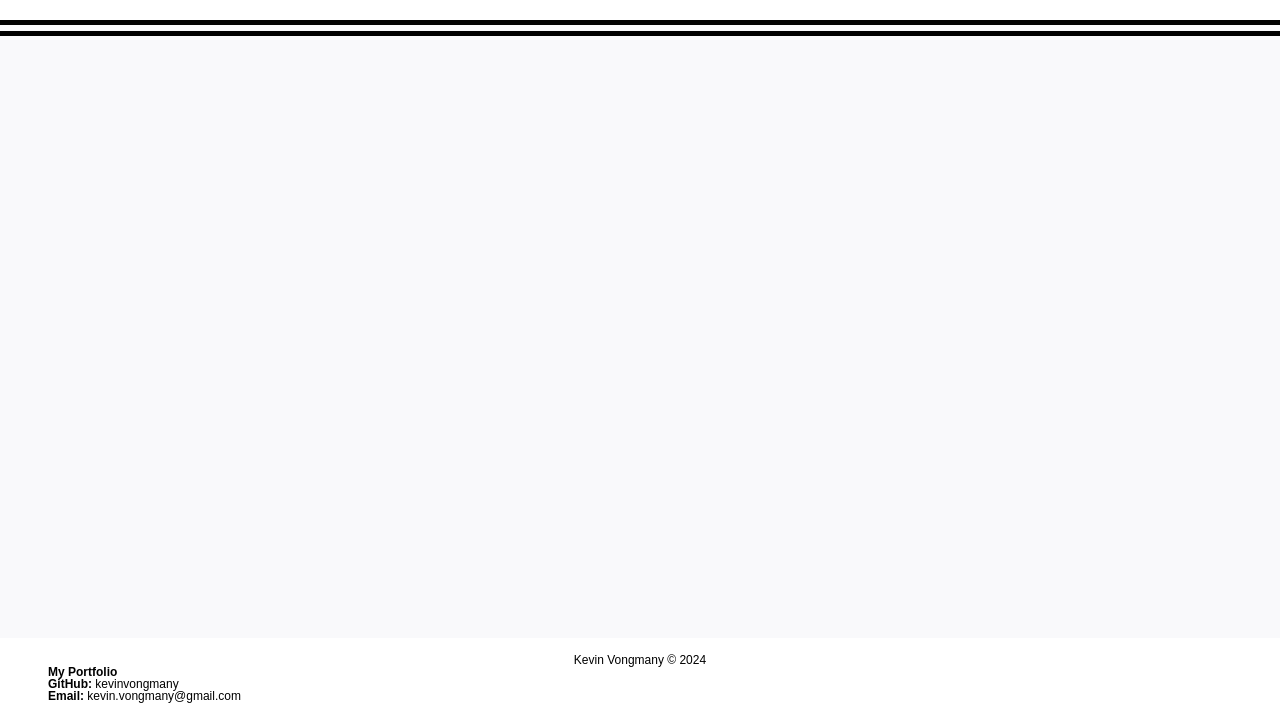
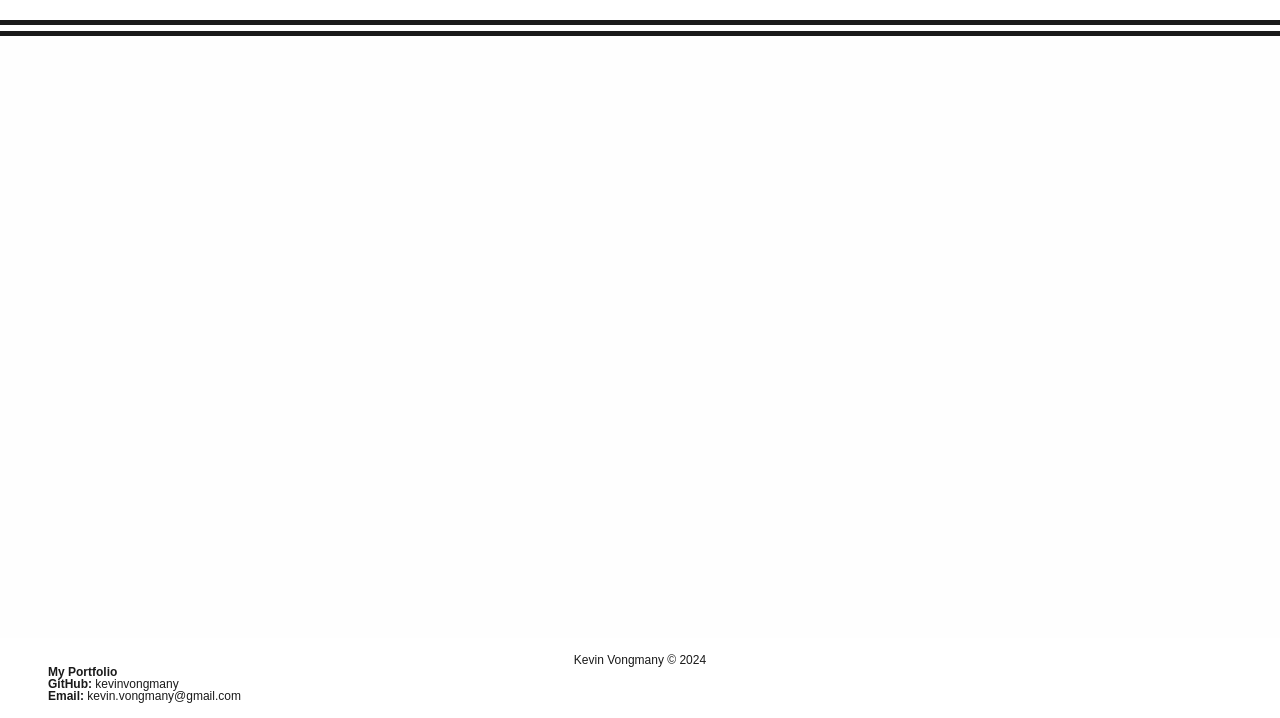
Before and after one commit to kevinvongmany/personal-blog-page, a plain HTML site: page blog.html in a window 1280 px wide. Shown: the part 82-800 px from the top of the page. Drawn offline with Linux system fonts and the light colour scheme.

Commit message:
Updated the color scheme and changed the scroll bar behaviour for multiple blog entries

```diff
--- a/assets/css/blog.css
+++ b/assets/css/blog.css
@@ -51,7 +51,7 @@ main {
   gap: 1em;
   padding: 1rem;
   height: calc(100vh - 11rem);
-  overflow-y: scroll;
+  overflow: auto;
   justify-content: flex-start;
 }
 
--- a/assets/css/styles.css
+++ b/assets/css/styles.css
@@ -53,10 +53,10 @@ ul {
 */
 :root {
   --light: #fff;
-  --light-accent: #f9f9fb;
-  --dark: #000;
-  --dark-accent: #222;
-  --dark-accent-action: #111;
+  --light-accent: #fefefe;
+  --dark: #1a1a1a;
+  --dark-accent: #363636;
+  --dark-accent-action: #272727;
   --action: #563d7c;
   --action-accent: #8570a5;
   --disabled: #aaa;
```
